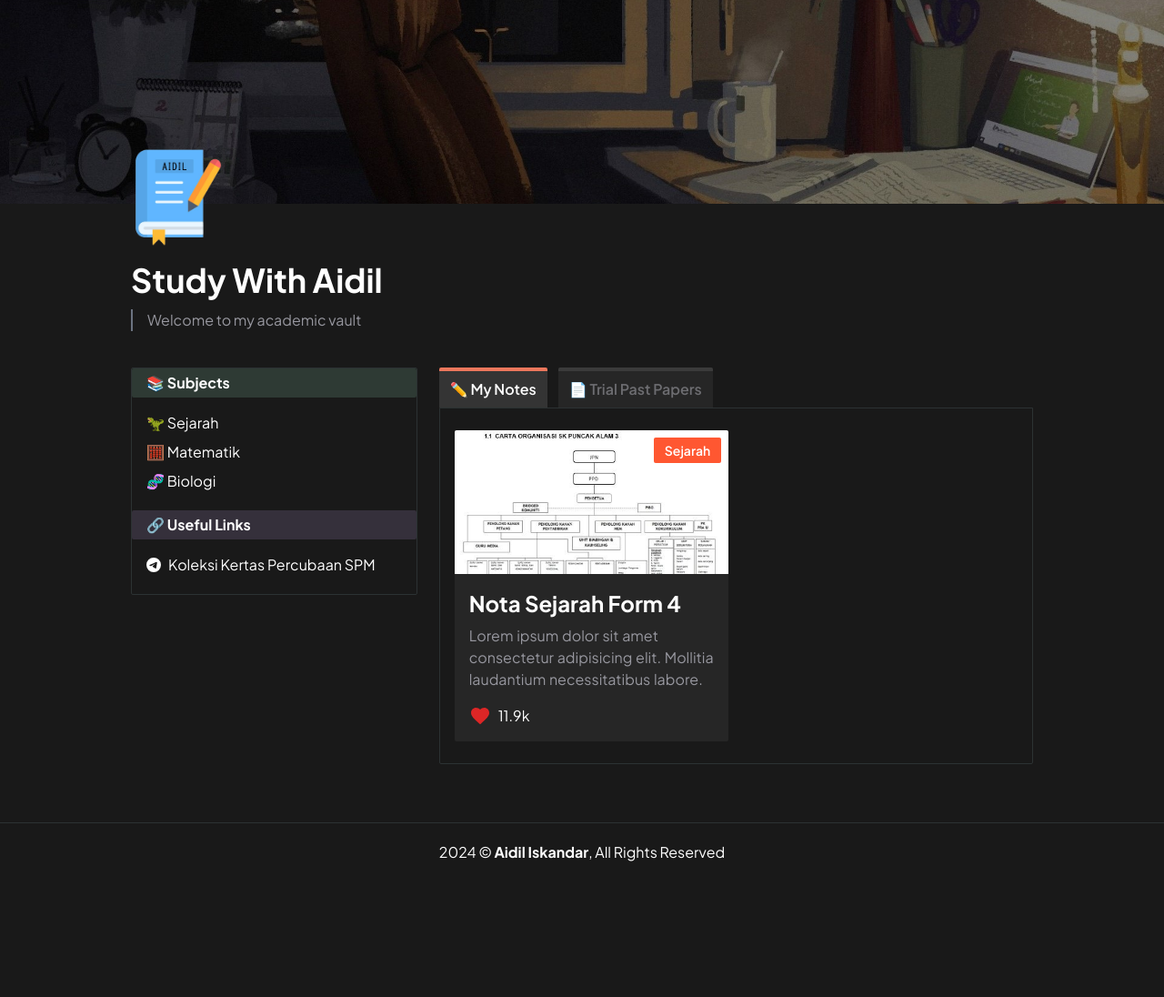
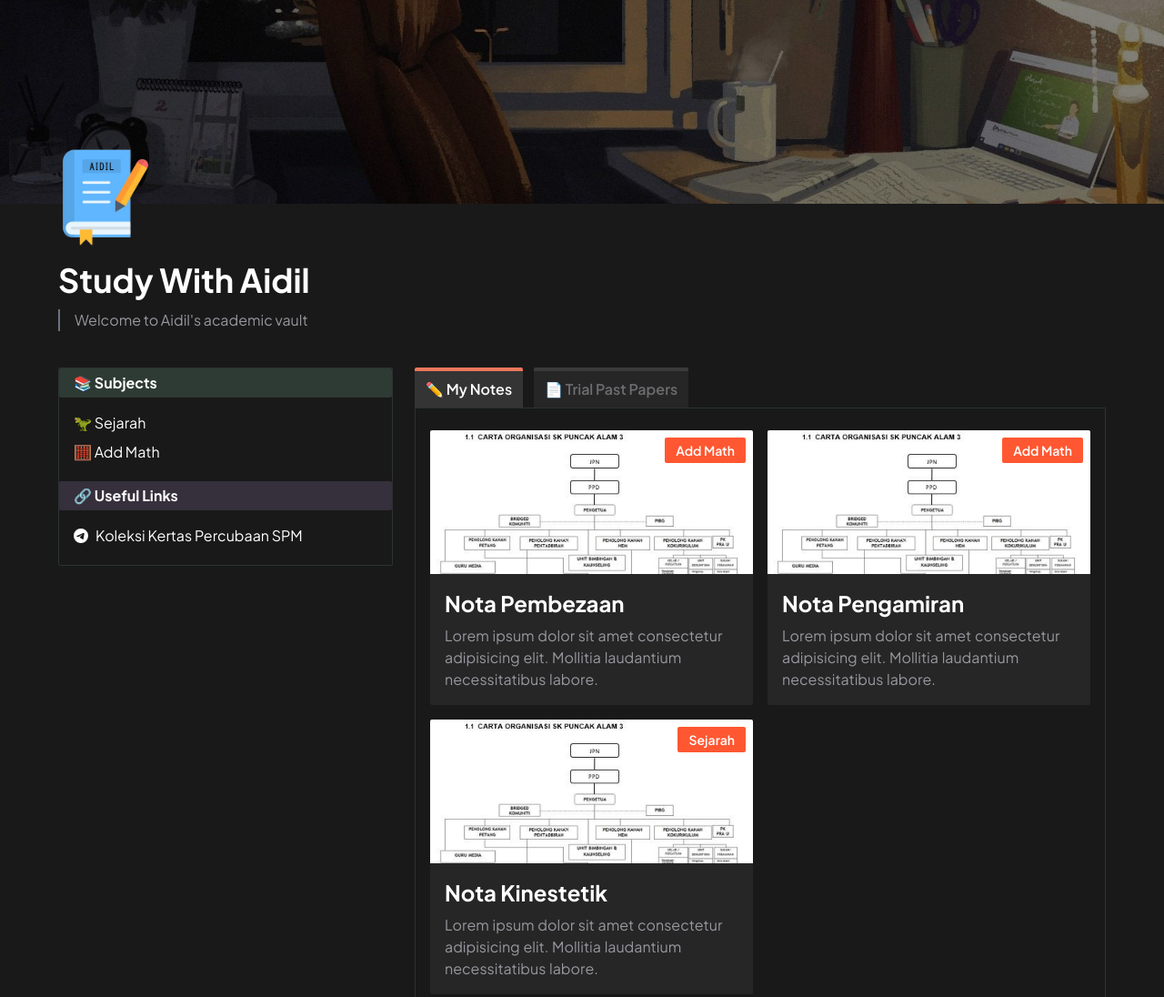
Before and after one commit to aidil-sekandar/study-with-aidil, an Astro site: page / in a window 1280 px wide. Shown: the top 1096 px of the page at 91% size. Before the commit the page ends 969 px from the top, so only its background shows below. Built offline with nearby package versions, Linux system fonts and the light colour scheme; Astro itself is replaced by a stand-in of ours.

Commit message:
add window, tabs, and subject's pages

```diff
--- a/src/components/Header.astro
+++ b/src/components/Header.astro
@@ -2,7 +2,7 @@
   <div class="main-layout relative">
     <div class="absolute top-40">
       <a href="/" title="Study With Aidil">
-        <img src="/images/book.png" alt="site icon" width="100" height="100" />
+        <img loading="lazy" src="/images/book.png" alt="site icon" width="100" height="100" />
       </a>
     </div>
   </div>
--- a/src/components/MainWindow.tsx
+++ b/src/components/MainWindow.tsx
@@ -3,7 +3,7 @@ import NotesWindow from "./NotesWindow";
 import Tab from "./Tab";
 import TrialPapersWindow from "./TrialPapersWindow";
 
-export default function MainWindow() {
+export default function MainWindow({ allNotes, allTrials }) {
   const [showTab, setTab] = useState("notes");
 
   function handleTabChange(e) {
@@ -28,8 +28,8 @@ export default function MainWindow() {
           />
         </div>
         <main className="border-[1px] border-[#2C3233] py-6 px-4 rounded-b-sm">
-          {showTab == "notes" && <NotesWindow />}
-          {showTab == "trial" && <TrialPapersWindow />}
+          {showTab == "notes" && <NotesWindow allNotes={allNotes} />}
+          {showTab == "trial" && <TrialPapersWindow allTrials={allTrials} />}
         </main>
       </div>
     </>
--- a/src/components/NotesCard.tsx
+++ b/src/components/NotesCard.tsx
@@ -1,37 +1,20 @@
-export default function NotesCard() {
+import { subjectURL } from "@/lib/utils/basicUtils";
+
+export default function NotesCard({ slug, title, subject, description, img }) {
   return (
-    <a href="/" className="relative bg-[#262626] rounded-sm hover:bg-[#202020]">
+    <a href={`http://localhost:4321/${subjectURL(subject)}/notes/${slug}`} className="relative bg-[#262626] rounded-sm hover:bg-[#202020]">
       <span
         className="absolute right-2 top-2 block w-max rounded-sm py-1 px-3 bg-[#ff5731] text-white font-semibold text-sm"
-      >Sejarah</span
+      >{subject}</span
       >
       <div className="h-[158px] overflow-hidden rounded-t-sm">
-        <img src="/images/1.png" alt="" />
+        <img loading="lazy" src={img} alt="Note's Featured Image" />
       </div>
       <div className="p-4">
-        <h2 className="text-2xl font-bold mb-2">Nota Sejarah Form 4</h2>
-        <p className="text-textSecondary mb-4 [word-spacing:1px]">
-          Lorem ipsum dolor sit amet consectetur adipisicing elit. Mollitia laudantium necessitatibus
-          labore.
+        <h2 className="text-2xl font-bold mb-2">{title}</h2>
+        <p className="text-textSecondary [word-spacing:1px]">
+          {description}
         </p>
-        <div className="flex items-center gap-2">
-          <span>
-            <svg
-              className="text-red-600"
-              xmlns="http://www.w3.org/2000/svg"
-              width="1.5em"
-              height="1.5em"
-              viewBox="0 0 24 24"
-            >
-              <rect width="24" height="24" fill="none"></rect>
-              <path
-                fill="currentColor"
-                d="m12 21.35l-1.45-1.32C5.4 15.36 2 12.27 2 8.5C2 5.41 4.42 3 7.5 3c1.74 0 3.41.81 4.5 2.08C13.09 3.81 14.76 3 16.5 3C19.58 3 22 5.41 22 8.5c0 3.77-3.4 6.86-8.55 11.53z"
-              ></path>
-            </svg>
-          </span>
-          <span>11.9k</span>
-        </div>
       </div>
     </a>
   )
--- a/src/components/NotesWindow.tsx
+++ b/src/components/NotesWindow.tsx
@@ -1,9 +1,21 @@
 import NotesCard from "./NotesCard";
 
-export default function NotesWindow() {
+export default function NotesWindow({ allNotes }) {
   return (
     <div className="grid grid-cols-2 gap-4">
-      <NotesCard />
+      {
+        allNotes.map(note => {
+          return (
+            <NotesCard
+              slug={note.data.url}
+              title={note.data.title}
+              subject={note.data.subject}
+              description={note.data.description}
+              img={note.data.img}
+            />
+          )
+        })
+      }
     </div>
   )
 }
--- a/src/components/SideNav.astro
+++ b/src/components/SideNav.astro
@@ -5,13 +5,10 @@
     </div>
     <ul class="grid">
       <li>
-        <a class="hover:bg-gray-600/30 block py-1 pl-4" href="/">🦖 Sejarah</a>
+        <a class="hover:bg-gray-600/30 block py-1 pl-4" href="/sejarah/">🦖 Sejarah</a>
       </li>
       <li>
-        <a class="hover:bg-gray-600/30 block py-1 pl-4" href="/">🧮 Matematik</a>
-      </li>
-      <li>
-        <a class="hover:bg-gray-600/30 block py-1 pl-4" href="/">🧬 Biologi</a>
+        <a class="hover:bg-gray-600/30 block py-1 pl-4" href="/addmath/">🧮 Add Math</a>
       </li>
     </ul>
   </div>
--- a/src/components/TrialPapersCard.tsx
+++ b/src/components/TrialPapersCard.tsx
@@ -1,29 +1,11 @@
-export default function TrialPapersCard() {
+export default function TrialPapersCard({ data }) {
   return (
-    <a href="/" className="bg-[#262626] rounded-sm hover:bg-[#202020] py-4 px-6">
-      <h2 className="text-2xl font-bold mb-2">Trial AddMath Perak 2023</h2>
-      <div className="flex items-center gap-4">
-        <span
-          className="block w-max rounded-sm py-1 px-3 bg-[#ff573179] text-white font-semibold text-sm">
-          Sejarah
-        </span>
-        <div className="flex items-center gap-2">
-          <svg
-            className="text-red-600"
-            xmlns="http://www.w3.org/2000/svg"
-            width="1.5em"
-            height="1.5em"
-            viewBox="0 0 24 24"
-          >
-            <rect width="24" height="24" fill="none"></rect>
-            <path
-              fill="currentColor"
-              d="m12 21.35l-1.45-1.32C5.4 15.36 2 12.27 2 8.5C2 5.41 4.42 3 7.5 3c1.74 0 3.41.81 4.5 2.08C13.09 3.81 14.76 3 16.5 3C19.58 3 22 5.41 22 8.5c0 3.77-3.4 6.86-8.55 11.53z"
-            ></path>
-          </svg>
-          <span>11.9k</span>
-        </div>
-      </div>
+    <a target="_blank" href={data.url} className="bg-[#262626] rounded-sm hover:bg-[#202020] py-4 px-6">
+      <h2 className="text-2xl font-bold mb-2">{data.name}</h2>
+      <span
+        className="block w-max rounded-sm py-1 px-3 bg-[#ff573179] text-white font-semibold text-sm">
+        {data.subject}
+      </span>
     </a>
   )
 }
--- a/src/components/TrialPapersWindow.tsx
+++ b/src/components/TrialPapersWindow.tsx
@@ -1,9 +1,15 @@
 import TrialPapersCard from "./TrialPapersCard";
 
-export default function TrialPapersWindow() {
+export default function TrialPapersWindow({ allTrials }) {
   return (
     <div className="grid gap-4">
-      <TrialPapersCard />
+      {
+        allTrials.map(({ data }) => {
+          return (
+            <TrialPapersCard data={data} />
+          )
+        })
+      }
     </div>
   )
 }
--- /dev/null
+++ b/src/content/config.ts
@@ -0,0 +1,26 @@
+import { defineCollection, z } from "astro:content";
+
+const notes = defineCollection({
+  type: "content",
+  schema: z.object({
+    title: z.string(),
+    description: z.string(),
+    subject: z.string(),
+    img: z.string(),
+    url: z.string(),
+  }),
+});
+
+const trials = defineCollection({
+  type: "data",
+  schema: z.object({
+    name: z.string(),
+    url: z.string(),
+    subject: z.string(),
+  }),
+});
+
+export const collections = {
+  notes,
+  trials,
+};
--- /dev/null
+++ b/src/content/notes/addmath/nota-pembezaan.md
@@ -0,0 +1,9 @@
+---
+title: Nota Pembezaan
+description: Lorem ipsum dolor sit amet consectetur adipisicing elit. Mollitia laudantium necessitatibus labore.
+subject: Add Math
+img: /images/1.png
+url: nota-pembezaan
+---
+
+# test
--- /dev/null
+++ b/src/content/notes/addmath/nota-pengamiran.md
@@ -0,0 +1,9 @@
+---
+title: Nota Pengamiran
+description: Lorem ipsum dolor sit amet consectetur adipisicing elit. Mollitia laudantium necessitatibus labore.
+subject: Add Math
+img: /images/1.png
+url: nota-pengamiran
+---
+
+# test
--- /dev/null
+++ b/src/content/notes/sejarah/nota-kinestetik.md
@@ -0,0 +1,9 @@
+---
+title: Nota Kinestetik
+description: Lorem ipsum dolor sit amet consectetur adipisicing elit. Mollitia laudantium necessitatibus labore.
+subject: Sejarah
+img: /images/1.png
+url: nota-kinestetik
+---
+
+# test
--- /dev/null
+++ b/src/content/trials/addmath/sbp-2022.yaml
@@ -0,0 +1,3 @@
+name: SBP 2022
+url: https://example.com
+subject: Add Math
--- /dev/null
+++ b/src/content/trials/sejarah/perak-2023.yaml
@@ -0,0 +1,3 @@
+name: Perak 2022
+url: https://example.com
+subject: Sejarah
--- a/src/env.d.ts
+++ b/src/env.d.ts
@@ -1 +1,2 @@
+/// <reference path="../.astro/types.d.ts" />
 /// <reference types="astro/client" />
--- a/src/layouts/BaseLayout.astro
+++ b/src/layouts/BaseLayout.astro
@@ -45,9 +45,9 @@ const { headTitle } = Astro.props;
   <body class="bg-bodyColor text-white font-PlusJakartaSans">
     <Header />
     <section class="main-layout mt-16 mb-10">
-      <h1 class="font-bold text-4xl mb-3">Study With Aidil</h1>
+      <slot name="pageTitle" />
       <div class="border-l-2 border-gray-500 pl-4">
-        <p class="text-textSecondary">Welcome to my academic vault</p>
+        <p slot="pageSubtitle" class="text-textSecondary">Welcome to Aidil's academic vault</p>
       </div>
     </section>
     <section class="main-layout grid md:grid-cols-3 gap-6 mb-16">
--- /dev/null
+++ b/src/lib/utils/basicUtils.ts
@@ -0,0 +1,7 @@
+export function subjectURL(subject) {
+  return subject.toLowerCase().split(" ").join("");
+}
+
+export function filterBySubject(all, subject) {
+  return all.filter(({ data }) => data.subject === subject);
+}
--- /dev/null
+++ b/src/pages/[subject]/[...slug].astro
@@ -0,0 +1,20 @@
+---
+import BaseLayout from "@/layouts/BaseLayout.astro";
+import { subjectURL } from "@/lib/utils/basicUtils";
+import { getCollection } from "astro:content";
+
+export async function getStaticPaths() {
+  const allNotes = await getCollection("notes");
+  return allNotes.map(({ data }) => {
+    return {
+      params: { subject: subjectURL(data.subject), slug: `/notes/${data.url}` },
+      props: { note: data },
+    };
+  });
+}
+
+const { note } = Astro.props;
+const headTitle = note.title;
+---
+
+<BaseLayout headTitle={headTitle} />
--- /dev/null
+++ b/src/pages/[subject]/index.astro
@@ -0,0 +1,32 @@
+---
+import { subjectURL, filterBySubject } from "@/lib/utils/basicUtils";
+
+import MainWindow from "@/components/MainWindow";
+import BaseLayout from "@/layouts/BaseLayout.astro";
+import { getCollection } from "astro:content";
+
+export async function getStaticPaths() {
+  const allNotes = await getCollection("notes");
+  const allTrials = await getCollection("trials");
+  return allNotes.map((note) => {
+    return {
+      params: { subject: subjectURL(note.data.subject) },
+      props: { allNotes, allTrials, subject: note.data.subject },
+    };
+  });
+}
+
+const { allNotes, allTrials, subject } = Astro.props;
+
+console.log(allTrials);
+
+const filteredNotes = filterBySubject(allNotes, subject);
+const filteredTrials = filterBySubject(allTrials, subject);
+
+const headTitle = subject;
+---
+
+<BaseLayout headTitle={headTitle}>
+  <h1 slot="pageTitle" class="font-bold text-4xl mb-3">{subject}</h1>
+  <MainWindow client:load allNotes={filteredNotes} allTrials={filteredTrials} />
+</BaseLayout>
--- a/src/pages/index.astro
+++ b/src/pages/index.astro
@@ -1,10 +1,16 @@
 ---
 import BaseLayout from "@/layouts/BaseLayout.astro";
 import MainWindow from "@/components/MainWindow";
+import { getCollection } from "astro:content";
 
+const allNotes = await getCollection("notes");
+const allTrials = await getCollection("trials");
+
+console.log(allTrials);
 const headTitle = "Home";
 ---
 
 <BaseLayout headTitle={headTitle}>
-  <MainWindow client:load />
+  <h1 slot="pageTitle" class="font-bold text-4xl mb-3">Study With Aidil</h1>
+  <MainWindow client:load allNotes={allNotes} allTrials={allTrials} />
 </BaseLayout>
--- a/src/styles/global.css
+++ b/src/styles/global.css
@@ -34,7 +34,7 @@
 }
 
 .main-layout {
-  @apply max-w-[65rem] px-6 mx-auto;
+  @apply max-w-[75rem] px-6 mx-auto;
 }
 
 .hero {
```
